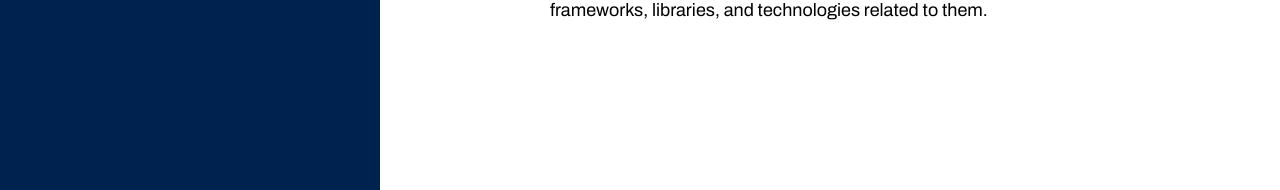
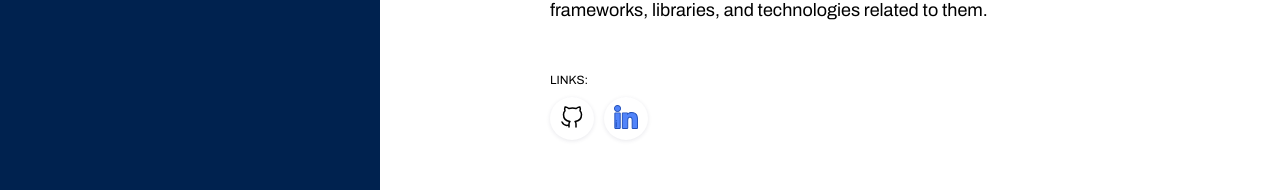
Before and after one commit to christianparanas/portv4, a Next.js app: page / in a window 1280 px wide. Shown: the part 546-736 px from the top of the page. Built offline with nearby package versions, Linux system fonts and the light colour scheme.

Commit message:
added contact logo

```diff
--- a/components/layout.jsx
+++ b/components/layout.jsx
@@ -1,12 +1,20 @@
 import Nav from './Nav'
+
+import { useState, useEffect} from 'react'
 
 
 export default function Layout({ children }) {
+  const [footerYear, setFooterYear] = useState(null)
+
+  useEffect(() => {
+    setFooterYear(new Date().getFullYear())
+  }, [])
+
   return (
     <div className="layout">
       <Nav />
       <main>{children}</main>
-      <div className="footer"><div className="ff">&#169; 2021 Christian Paranas</div></div>
+      <div className="footer"><div className="ff">&#169; {footerYear} Christian Paranas</div></div>
     </div>
   )
 }
--- /dev/null
+++ b/components/svgs/Git.jsx
@@ -0,0 +1,23 @@
+import React from "react";
+
+function Git() {
+  return (
+    <svg
+      xmlns="http://www.w3.org/2000/svg"
+      width="24"
+      height="24"
+      fill="none"
+      viewBox="0 0 24 24"
+    >
+      <path
+        stroke="currentColor"
+        strokeLinecap="round"
+        strokeLinejoin="round"
+        strokeWidth="1.5"
+        d="M16 22.027v-2.87a3.37 3.37 0 00-.94-2.61c3.14-.35 6.44-1.54 6.44-7a5.44 5.44 0 00-1.5-3.75 5.07 5.07 0 00-.09-3.77s-1.18-.35-3.91 1.48a13.38 13.38 0 00-7 0c-2.73-1.83-3.91-1.48-3.91-1.48A5.07 5.07 0 005 5.797a5.44 5.44 0 00-1.5 3.78c0 5.42 3.3 6.61 6.44 7a3.37 3.37 0 00-.94 2.58v2.87M9 20.027c-3 .973-5.5 0-7-3"
+      ></path>
+    </svg>
+  );
+}
+
+export default Git;
--- /dev/null
+++ b/components/svgs/Linkedin.jsx
@@ -0,0 +1,25 @@
+import React from "react";
+
+function Linkedin() {
+  return (
+    <svg
+      xmlns="http://www.w3.org/2000/svg"
+      x="0"
+      y="0"
+      enableBackground="new 0 0 512 512"
+      version="1.1"
+      viewBox="0 0 512 512"
+      xmlSpace="preserve"
+    >
+      <g fill="#5184FA">
+        <path d="M124.631 168.352h-98.69a7.928 7.928 0 00-7.929 7.929v317.048a7.928 7.928 0 007.929 7.929h98.69a7.928 7.928 0 007.929-7.929V176.281a7.928 7.928 0 00-7.929-7.929zM75.322 10.74c-35.909 0-65.123 29.182-65.123 65.052 0 35.885 29.214 65.078 65.123 65.078 35.881 0 65.071-29.195 65.071-65.078.001-35.87-29.19-65.052-65.071-65.052zM375.656 160.472c-39.637 0-68.938 17.04-86.711 36.401v-20.592a7.928 7.928 0 00-7.929-7.929h-94.513a7.928 7.928 0 00-7.929 7.929v317.048a7.928 7.928 0 007.929 7.929h98.474a7.928 7.928 0 007.929-7.929V336.464c0-52.859 14.358-73.454 51.206-73.454 40.131 0 43.32 33.014 43.32 76.173V493.33a7.928 7.928 0 007.929 7.929h98.511a7.928 7.928 0 007.929-7.929V319.424c0-78.6-14.988-158.952-126.145-158.952z"></path>
+      </g>
+      <g fill="#2351BA">
+        <path d="M124.631 511.457h-98.69c-9.996 0-18.128-8.133-18.128-18.128V176.281c0-9.996 8.133-18.128 18.128-18.128h98.69c9.996 0 18.128 8.133 18.128 18.128v317.047c0 9.998-8.132 18.129-18.128 18.129zm-96.419-20.398h94.15V178.551h-94.15v312.508zM75.322 151.07C33.789 151.07 0 117.3 0 75.791 0 34.298 33.789.541 75.322.541c20.077 0 38.971 7.835 53.202 22.061 14.232 14.228 22.069 33.118 22.068 53.19 0 41.508-33.766 75.278-75.27 75.278zm0-130.131c-30.284 0-54.924 24.607-54.924 54.852 0 30.26 24.639 54.88 54.924 54.88 30.257 0 54.872-24.619 54.872-54.88 0-14.623-5.715-28.389-16.091-38.763-10.378-10.375-24.151-16.089-38.781-16.089zM493.872 511.459h-98.51c-9.996 0-18.128-8.132-18.128-18.128V339.184c0-51.793-7.119-65.974-33.121-65.974-26.595 0-41.007 10.08-41.007 63.254v156.865c0 9.996-8.132 18.128-18.128 18.128h-98.474c-9.996 0-18.128-8.133-18.128-18.128V176.281c0-9.996 8.133-18.128 18.128-18.128h94.513c9.329 0 17.036 7.084 18.022 16.156 16.761-12.205 41.951-24.035 76.618-24.035 53.81 0 92.01 18.511 113.542 55.019C509.408 239.561 512 284.287 512 319.425v173.907c0 9.996-8.133 18.127-18.128 18.127zm-96.241-20.398h93.97V319.425c0-77.259-14.046-148.753-115.946-148.753-42.473 0-67.85 20.738-79.197 33.098a10.2 10.2 0 01-17.713-6.897v-18.322h-89.972v312.508h93.934V336.465c0-41.366 7.295-83.653 61.405-83.653 22.641 0 38.149 9.456 46.092 28.104 6.853 16.088 7.427 37.608 7.427 58.268v151.877z"></path>
+        <path d="M48.956 479.363c-5.633 0-10.199-4.566-10.199-10.199v-94.853c0-5.633 4.566-10.199 10.199-10.199s10.199 4.566 10.199 10.199v94.853c0 5.632-4.566 10.199-10.199 10.199zM48.956 350.853c-5.633 0-10.199-4.566-10.199-10.199v-9.179c0-5.633 4.566-10.199 10.199-10.199s10.199 4.566 10.199 10.199v9.179c0 5.632-4.566 10.199-10.199 10.199z"></path>
+      </g>
+    </svg>
+  );
+}
+
+export default Linkedin;
--- a/pages/index.jsx
+++ b/pages/index.jsx
@@ -1,6 +1,10 @@
 import Head from 'next/head'
 import { useState } from 'react'
 import Image from 'next/image'
+
+// components
+import Linkedin from '../components/svgs/Linkedin'
+import Git from '../components/svgs/Git'
 
 
 export default function Home() {
@@ -31,6 +35,14 @@ export default function Home() {
                Vue, React, Redux, Node, Laravel, and other various frameworks, libraries, and technologies related to them.
             </div>
           </div>
+
+          <div className="reachout">
+            <div className="lbl">LINKS:</div>
+            <div className="link_cons">
+              <div className="link_con"><Git /></div>
+              <div className="link_con"><Linkedin /></div>
+            </div>
+          </div>
         </div>
 
       </main>
--- a/styles/about.scss
+++ b/styles/about.scss
@@ -37,6 +37,35 @@
 				img {
 					width: 16px;
 					height: 16px;
+				}
+			}
+		}
+
+		.reachout {
+			position: relative;
+			margin-top: 50px;
+
+			.lbl {
+				font-size: 12px;
+				margin-bottom: 10px;
+			}
+
+			.link_cons {
+				display: flex;
+
+
+				.link_con {
+					box-shadow: 0 1px 4px RGB(26 26 67 / 10%);
+	    		background-color: #fff;
+	    		width: fit-content;
+	    		padding: 8px 10px;
+	    		margin-right: 10px;
+	    		border-radius: 50%;
+
+					svg {
+						width: 24px;
+						height: 24px;
+					}
 				}
 			}
 		}
```
